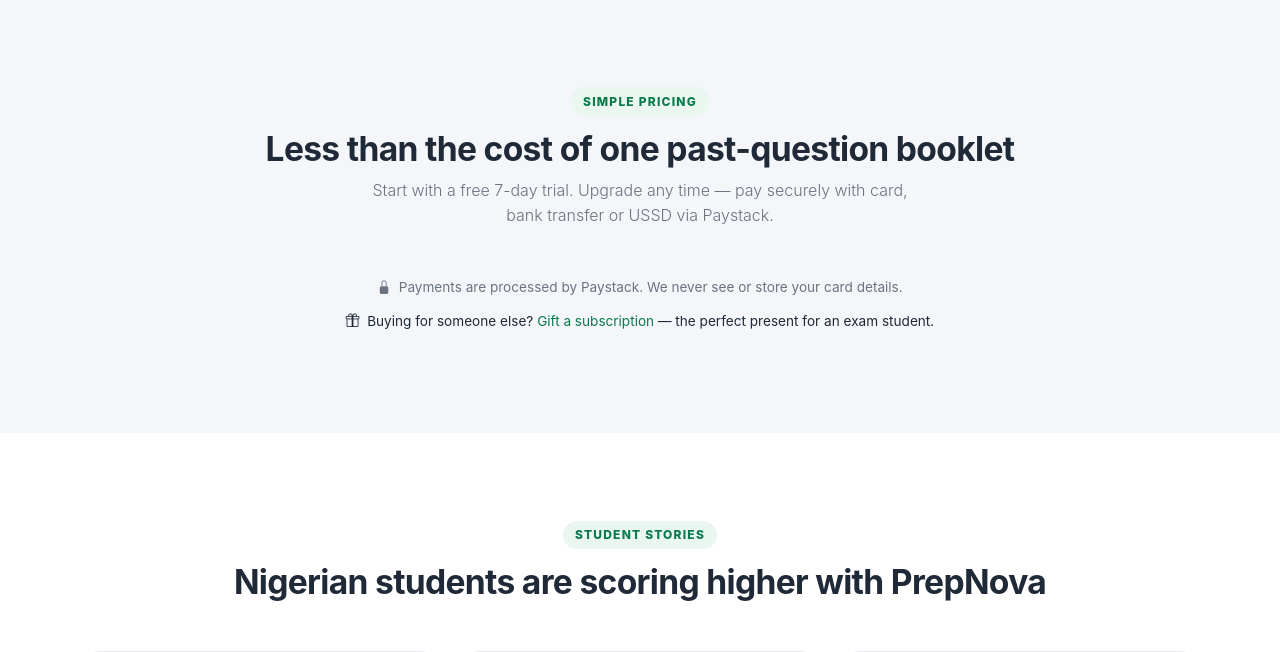
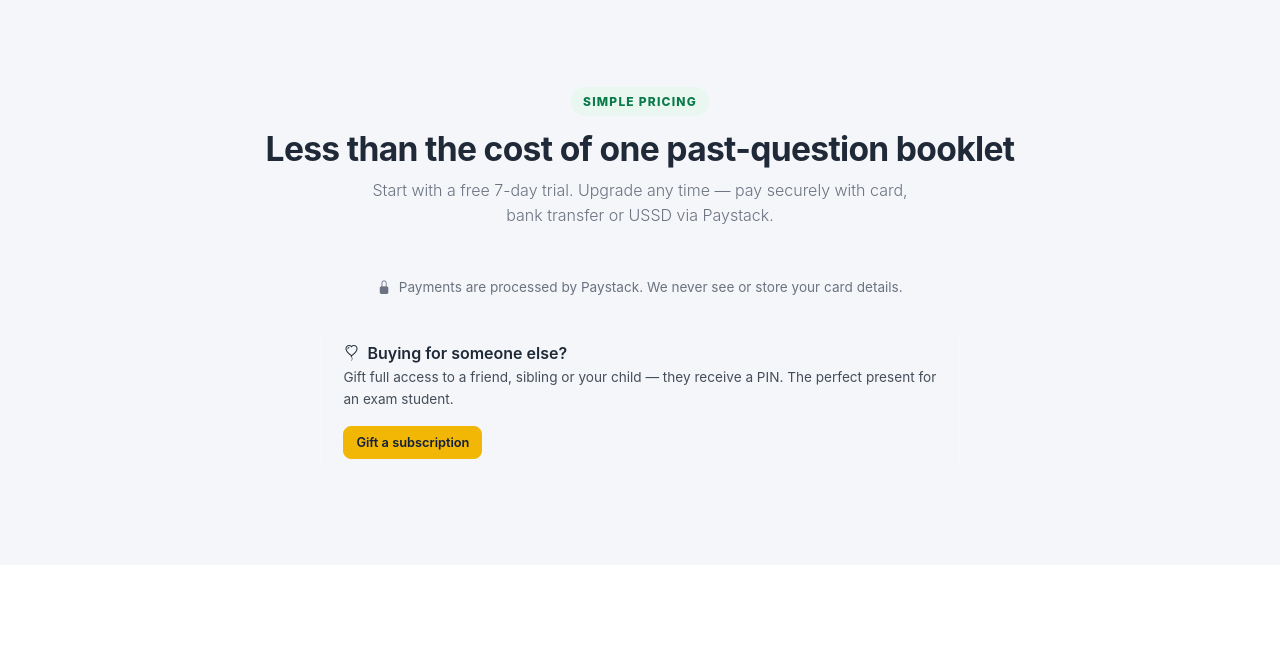
Before and after one commit to Aduagba90/cbt_app, a Flask app: page / in a window 1280 px wide. Shown: the part 4699-5351 px from the top of the page. Run offline with Flask 3, Linux system fonts and the light colour scheme; data that the repository does not hold is empty; parts of the project's set-up code (start-up, migrations or seed data) failed here and were passed over; some libraries are stand-ins or nearby versions.

Commit message:
Gift discoverability: Gift item in public landing nav, Gift a subscription in the account menu, footer links on both site + landing footers, and a proper banner card in the landing pricing section (was a small text line); CSS v=18; suite now 36 checks, battery 550 green

```diff
--- a/static/css/prepnova.css
+++ b/static/css/prepnova.css
@@ -979,3 +979,6 @@ a.pn-topic.weak i { font-size: .9rem; }
   font-size: 1.7rem; font-weight: 700; letter-spacing: .08em; padding: .8rem 1rem;
   border: 2px dashed var(--bs-primary); border-radius: .8rem; background: rgba(13, 110, 253, .06);
   user-select: all; }
+
+.pn-gift-banner { display:flex; align-items:center; justify-content:space-between; gap:1rem; flex-wrap:wrap;
+  padding:1.1rem 1.4rem; border:1px solid rgba(255,255,255,.16); border-radius:1rem; background:rgba(255,255,255,.07); }
--- a/templates/_landing_footer.html
+++ b/templates/_landing_footer.html
@@ -8,7 +8,7 @@
             <div class="col-6 col-lg-2"><h5>Exams</h5><a href="{{ url_for('register') }}">JAMB UTME</a><a href="{{ url_for('register') }}">WAEC SSCE</a><a href="{{ url_for('register') }}">Post-UTME</a></div>
             <div class="col-6 col-lg-2"><h5>Free tools</h5><a href="{{ url_for('tools.combination_checker') }}">Subject combinations</a><a href="{{ url_for('tools.admission_calculator') }}">Admission calculator</a></div>
             <div class="col-6 col-lg-2"><h5>For centres</h5><a href="{{ url_for('centre.schools') }}">Schools &amp; lesson centres</a><a href="{{ url_for('centre.schools') }}#pricing">Bulk pricing</a></div>
-            <div class="col-6 col-lg-2"><h5>Company</h5><a href="/#features">Features</a><a href="/#pricing">Pricing</a><a href="/#faq">FAQ</a></div>
+            <div class="col-6 col-lg-2"><h5>Company</h5><a href="/#features">Features</a><a href="/#pricing">Pricing</a><a href="/#faq">FAQ</a><a href="{{ url_for('gift_page') }}">Gift a subscription</a></div>
             <div class="col-6 col-lg-2"><h5>Legal</h5><a href="{{ url_for('terms') }}">Terms of use</a><a href="{{ url_for('privacy') }}">Privacy policy</a></div>
             <div class="col-6 col-lg-2"><h5>Support</h5><a href="mailto:{{ support_email }}">{{ support_email }}</a>{% if support_whatsapp %}<a href="https://wa.me/{{ support_whatsapp }}" rel="noopener">WhatsApp</a>{% endif %}<a href="{{ url_for('admin_login') }}">Admin</a></div>
         </div>
--- a/templates/_landing_nav.html
+++ b/templates/_landing_nav.html
@@ -10,6 +10,7 @@
             <li class="nav-item"><a class="nav-link" href="{{ '#features' if on_landing else '/#features' }}">Features</a></li>
             <li class="nav-item"><a class="nav-link" href="{{ '#how' if on_landing else '/#how' }}">How it works</a></li>
             <li class="nav-item"><a class="nav-link" href="{{ '#pricing' if on_landing else '/#pricing' }}">Pricing</a></li>
+            <li class="nav-item"><a class="nav-link" href="{{ url_for('gift_page') }}"><i class="bi bi-balloon-heart me-1"></i>Gift</a></li>
             <li class="nav-item"><a class="nav-link" href="{{ '#faq' if on_landing else '/#faq' }}">FAQ</a></li>
             <li class="nav-item"><a class="nav-link" href="{{ url_for('centre.schools') }}"><i class="bi bi-mortarboard me-1"></i>For centres</a></li>
         </ul>
--- a/templates/base.html
+++ b/templates/base.html
@@ -10,7 +10,7 @@
     <link rel="icon" href="{{ url_for('static', filename='img/favicon.svg') }}" type="image/svg+xml">
     <link rel="stylesheet" href="{{ url_for('static', filename='vendor/bootstrap/bootstrap.min.css') }}">
     <link rel="stylesheet" href="{{ url_for('static', filename='vendor/bootstrap-icons/bootstrap-icons.min.css') }}">
-    <link rel="stylesheet" href="{{ url_for('static', filename='css/prepnova.css') }}?v=17">
+    <link rel="stylesheet" href="{{ url_for('static', filename='css/prepnova.css') }}?v=18">
     {% block head %}{% endblock %}
 </head>
 <body class="{% block body_class %}{% endblock %}">
@@ -62,7 +62,8 @@
                         <li><a class="dropdown-item" href="{{ url_for('parent_link') }}"><i class="bi bi-people"></i> Parent link</a></li>
                         <li><a class="dropdown-item" href="{{ url_for('mistakes') }}"><i class="bi bi-bandaid"></i> Fix my mistakes</a></li>
                         <li><a class="dropdown-item" href="{{ url_for('battle.lobby') }}"><i class="bi bi-swords"></i> Challenge a friend</a></li>
-                        <li><a class="dropdown-item" href="{{ url_for('invite') }}"><i class="bi bi-gift"></i> Invite friends</a></li>
+                        <li><a class="dropdown-item" href="{{ url_for('gift_page') }}"><i class="bi bi-balloon-heart"></i> Gift a subscription</a></li>
+<li><a class="dropdown-item" href="{{ url_for('invite') }}"><i class="bi bi-gift"></i> Invite friends</a></li>
                         <li><hr class="dropdown-divider"></li>
                         <li><a class="dropdown-item text-danger" href="{{ url_for('logout') }}"><i class="bi bi-box-arrow-right"></i> Log out</a></li>
                     </ul>
@@ -97,6 +98,7 @@
         <span class="d-flex gap-3">
             <a href="{{ url_for('terms') }}">Terms</a>
             <a href="{{ url_for('privacy') }}">Privacy</a>
+            <a href="{{ url_for('gift_page') }}">🎁 Gift a subscription</a>
             <a href="mailto:{{ support_email }}">Support</a>
         </span>
     </div>
--- a/templates/index.html
+++ b/templates/index.html
@@ -300,7 +300,16 @@
             {% endfor %}
         </div>
         <p class="text-center small text-muted mt-4 reveal"><i class="bi bi-lock-fill me-1"></i> Payments are processed by Paystack. We never see or store your card details.</p>
-            <p class="text-center small mt-2 reveal"><i class="bi bi-gift me-1"></i> Buying for someone else? <a href="{{ url_for('gift_page') }}">Gift a subscription</a> — the perfect present for an exam student.</p>
+
+            <div class="mt-4 mx-auto reveal" style="max-width:640px">
+                <div class="pn-gift-banner">
+                    <div class="text-start">
+                        <div class="fw-semibold"><i class="bi bi-balloon-heart me-1"></i> Buying for someone else?</div>
+                        <div class="small" style="opacity:.82">Gift full access to a friend, sibling or your child — they receive a PIN. The perfect present for an exam student.</div>
+                    </div>
+                    <a href="{{ url_for('gift_page') }}" class="btn btn-accent btn-sm flex-shrink-0">Gift a subscription</a>
+                </div>
+            </div>
     </div>
 </section>
 
```
Also changed, not shown: HANDOFF.md (+4 -2 lines).
